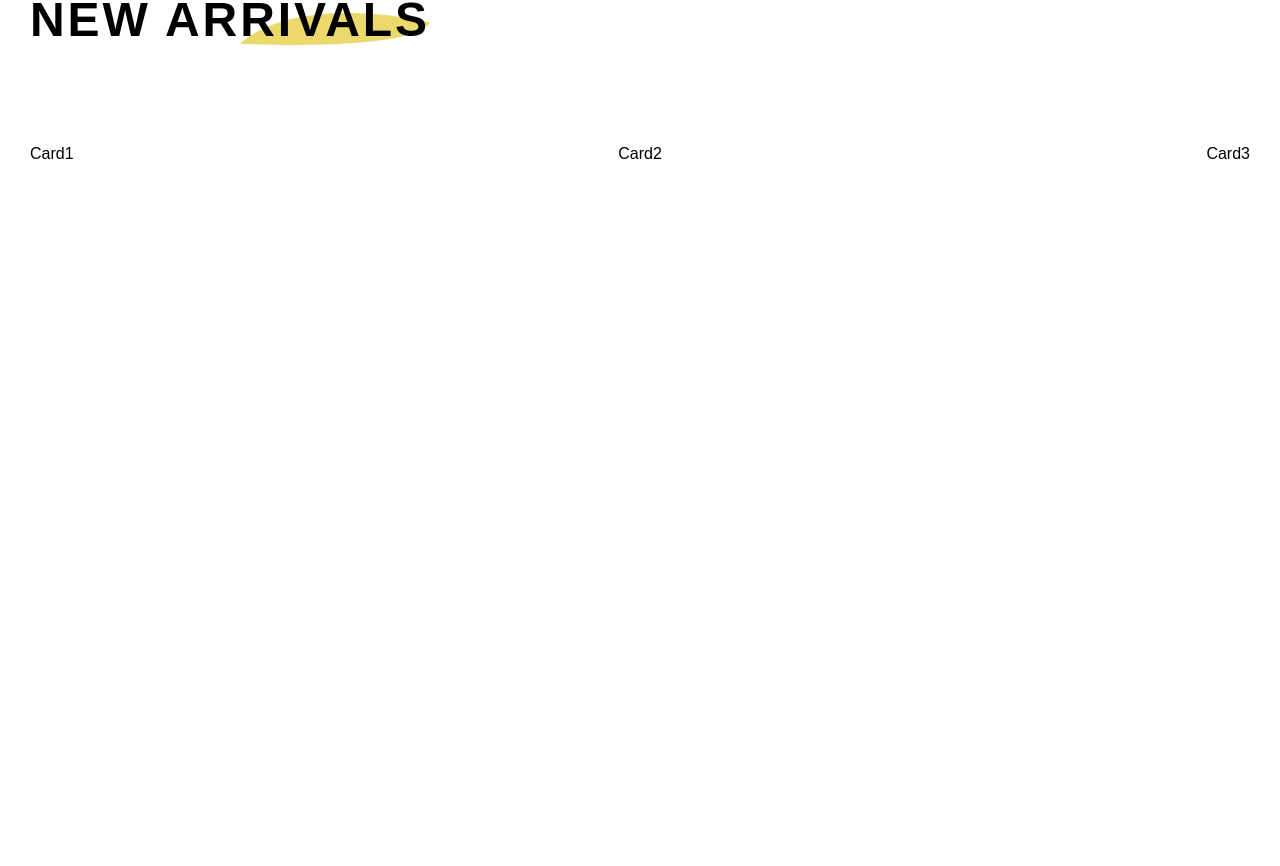
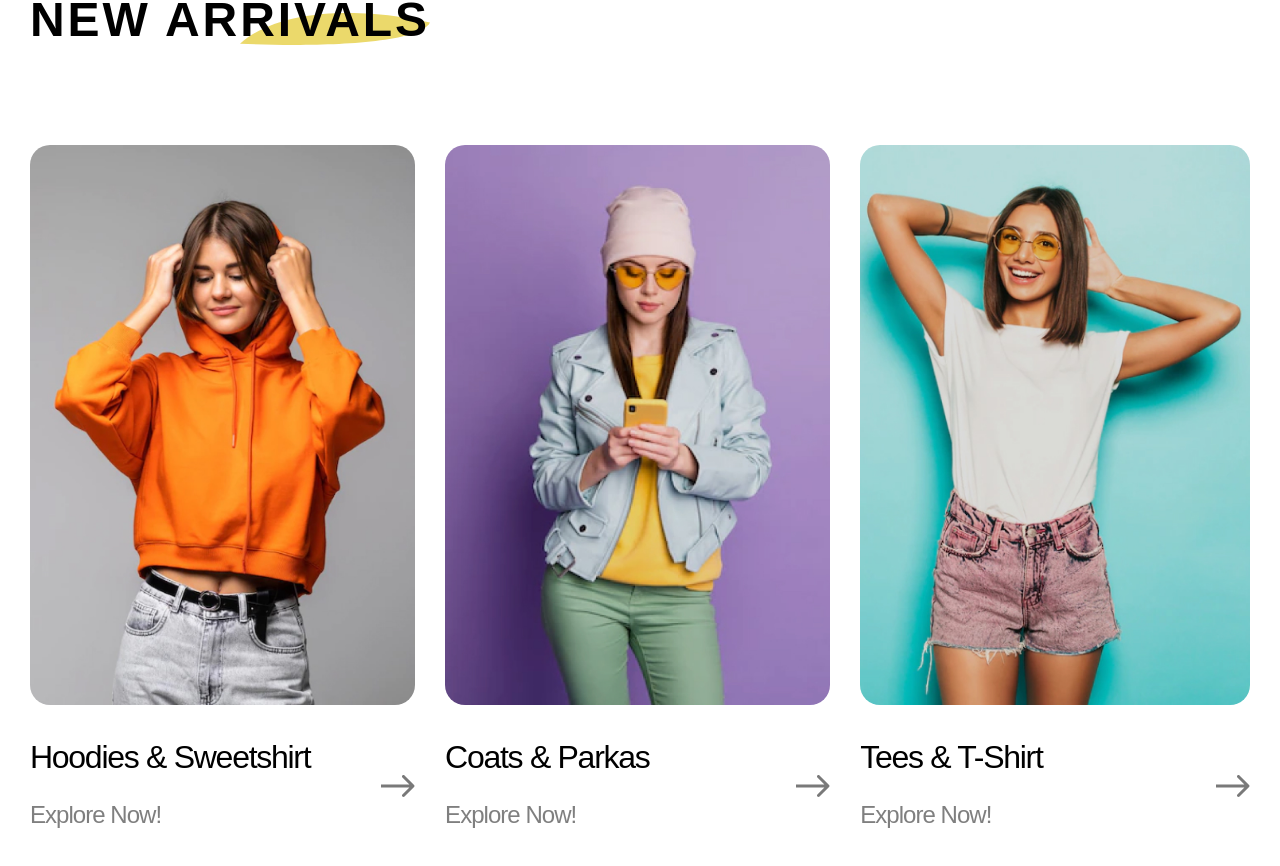
Before and after one commit to miskachevds/fashion, a React (Create React App) app: page / in a window 1280 px wide. Shown: the part 1285-2151 px from the top of the page. Before the commit the page ends 1591 px from the top, so only its background shows below. Built offline with nearby package versions, Linux system fonts and the light colour scheme.

Commit message:
card-props+

```diff
--- a/src/components/arrivals/Arrivals.jsx
+++ b/src/components/arrivals/Arrivals.jsx
@@ -1,4 +1,8 @@
+import Card from '../card/Card';
 import './Arrivals.css';
+import cat01Img from './../../img/categories/cat-01.jpg';
+import cat02Img from './../../img/categories/cat-02.jpg';
+import cat03Img from './../../img/categories/cat-03.jpg';
 
 const Arrivals = () => {
     return ( <section className="arrivals">
@@ -7,9 +11,10 @@ const Arrivals = () => {
                 <h2 className='title-2'>NEW ARRIVALS</h2>
             </div>
             <div className="arrivals_cards">
-                <div>Card1</div>
-                <div>Card2</div>
-                <div>Card3</div>
+                <Card title="Hoodies & Sweetshirt" img={cat01Img}/>
+                <Card title="Coats & Parkas" img={cat02Img}/>
+                <Card title="Tees & T-Shirt"img={cat03Img}/>
+
             </div>
         </div>
     </section> );
--- /dev/null
+++ b/src/components/card/Card.jsx
@@ -0,0 +1,31 @@
+import styles from './Card.module.css';
+// import cat01Img from './../../img/categories/cat-01.jpg';
+import arrowImg from './../../img/icons/arrow.svg';
+
+const Card = ({title, img}) => {
+    // console.log(props)
+    // const {title, img} = props;
+
+    return (<div className={styles.card}>
+        <a href='#!'className={styles.card__link}></a>
+
+        <img className={styles.card__img} src={img} alt="cat01Img" />
+
+        <div className={styles.card__body}>
+
+            <div className={styles.card__text}>
+                <div className={styles.card__title}>
+                    {title}
+                </div>
+                <div className={styles.card__muted}>Explore Now!</div>
+            </div>
+
+            <div className={styles.card__icon}>
+                <img src={arrowImg} alt="arrowImg" />
+            </div>
+
+        </div>
+    </div>);
+}
+
+export default Card;
--- /dev/null
+++ b/src/components/card/Card.module.css
@@ -0,0 +1,77 @@
+.card {
+    position: relative;
+    /* cursor: pointer; */
+}
+
+.card:hover .card__img{
+    animation: opacity 0.2s ease-in-out;
+}
+.card:hover .card__icon{
+    animation: slide 0.5s ease-in-out;
+}
+
+@keyframes opacity{
+    0%{
+        opacity: 1;
+    }
+    50%{
+        opacity: 0.8;
+    }
+    100%{
+        opacity: 1;
+    }
+}
+
+@keyframes slide{
+     0%{
+        left: 0;
+    }
+    50%{
+        left: -20px;
+    }
+    100%{
+        left: 0;
+    }
+}
+
+.card__link{
+    z-index: 1;
+    position: absolute;
+    left: 0px;
+    top: 0px;
+    width: 100%;
+    height: 100%;
+}
+
+.card__img {
+    margin-bottom: 28px;
+    border-radius: 20px;
+}
+
+.card__body {
+    display: flex;
+    justify-content: space-between;
+    column-gap: 10px;
+    align-items: center;
+}
+
+.card__title {
+    font-weight: 500;
+    font-size: 32px;
+    line-height: 156%;
+    letter-spacing: -0.04em;
+    margin-bottom: 7px;
+}
+
+.card__muted {
+    font-weight: 500;
+    font-size: 24px;
+    line-height: 208%;
+    letter-spacing: -0.04em;
+    color: var(--gray)
+}
+
+.card__icon{
+    position: relative;
+    /* left: 0; */
+}
--- a/src/styles/common.css
+++ b/src/styles/common.css
@@ -2,6 +2,7 @@
     --textColor: #000;
     /* --accent:#1050da; */
     --yellow: #EBD96B;
+    --gray: #7f7f7f;
 }
 
 body {
```
